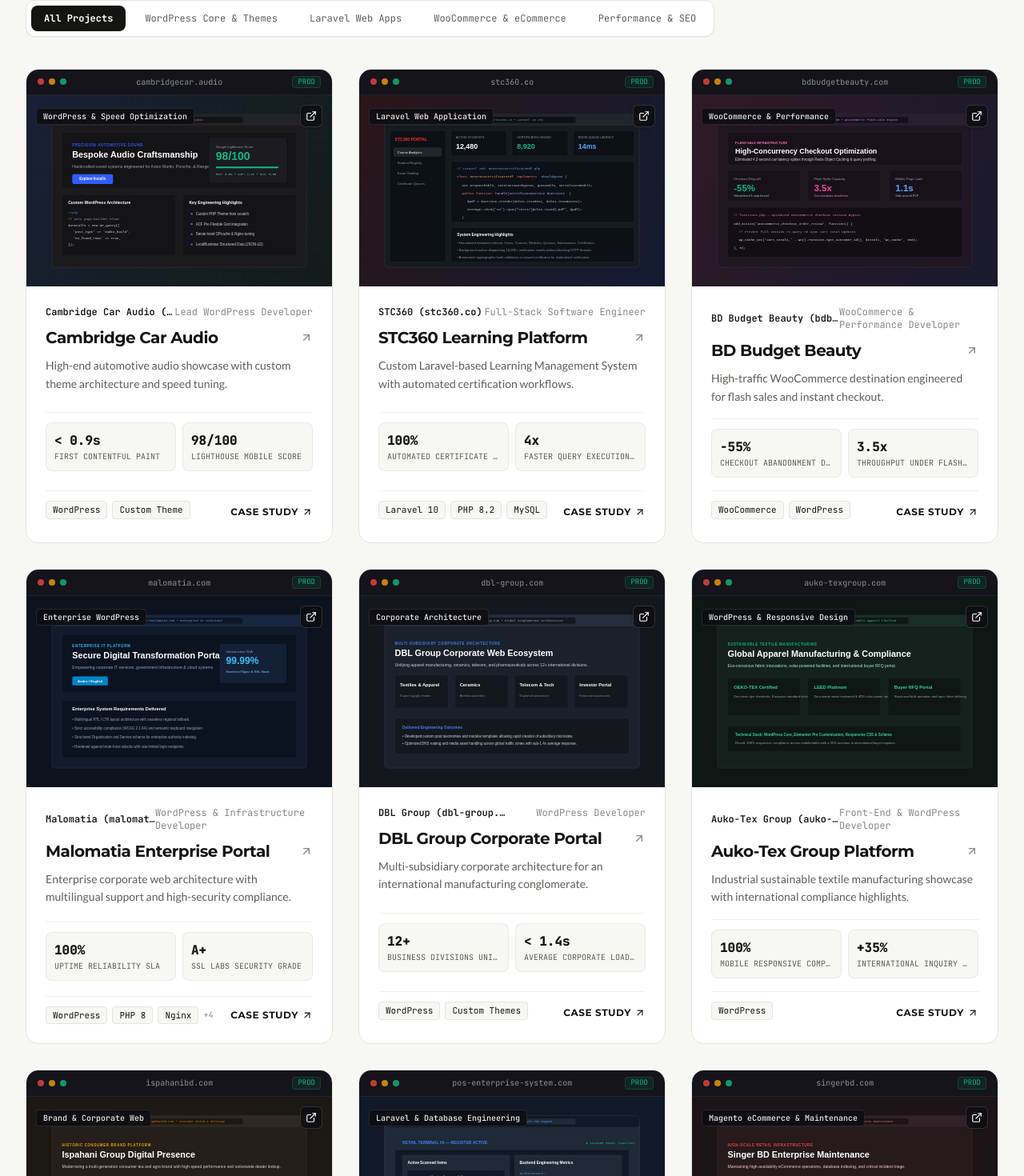
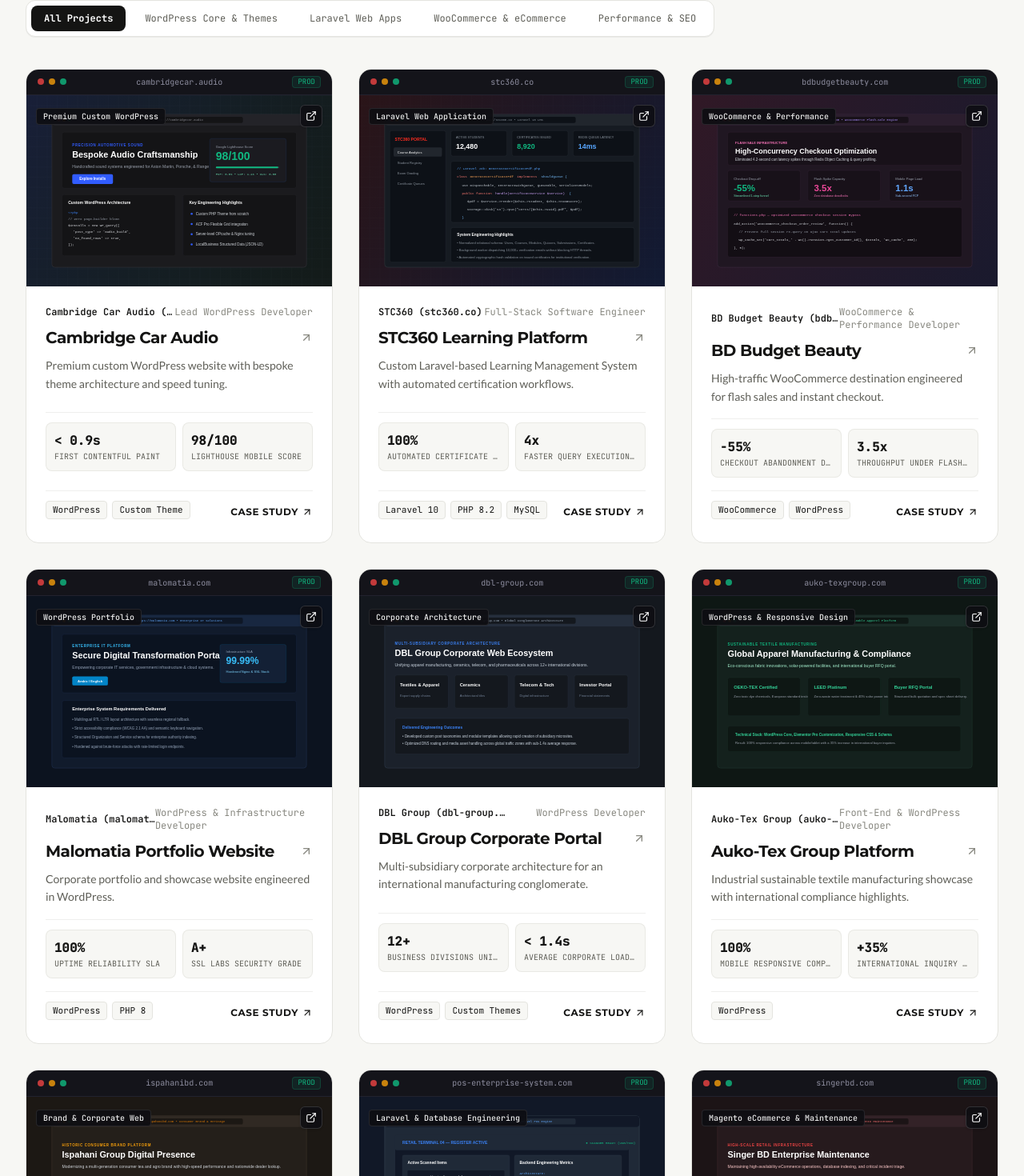
Before and after one commit to razu21698/portfolio, a Next.js app: page /work in a window 1280 px wide. Shown: the part 434-1904 px from the top of the page at 80% size. Built offline with nearby package versions, Linux system fonts and the light colour scheme.

Commit message:
fix: update Malomatia to WordPress portfolio and Cambridge Car Audio to premium custom WordPress

```diff
--- a/src/data/projects.ts
+++ b/src/data/projects.ts
@@ -4,10 +4,10 @@
   {
     slug: 'cambridge-car-audio',
     title: 'Cambridge Car Audio',
-    tagline: 'High-end automotive audio showcase with custom theme architecture and speed tuning.',
+    tagline: 'Premium custom WordPress website with bespoke theme architecture and speed tuning.',
     client: 'Cambridge Car Audio (UK/International)',
     category: 'wordpress',
-    categoryLabel: 'WordPress & Speed Optimization',
+    categoryLabel: 'Premium Custom WordPress',
     role: 'Lead WordPress Developer',
     timeline: '2024 - 2025',
     featured: true,
@@ -18,7 +18,7 @@
       '/projects/cambridge-car-audio-detail.svg',
     ],
     summary:
-      'Engineered a bespoke, lightweight WordPress theme for a premium car audio specialist. Replaced heavy multipurpose page builders with clean semantic markup, custom post types for vehicle installs, and server-level caching resulting in sub-second load times.',
+      'Engineered a premium custom WordPress website for a high-end automotive audio specialist in Cambridge, UK. Replaced heavy multipurpose page builders with a bespoke custom theme, clean semantic markup, custom post types for vehicle installs, and server-level caching resulting in sub-second load times.',
     challenge:
       'The client’s legacy site was severely weighed down by uncompressed media, an overengineered commercial theme, and poor mobile responsiveness. Mobile load times exceeded 6 seconds, leading to bounce rates above 65% and poor Google search positioning.',
     solution:
@@ -30,6 +30,7 @@
       { metric: '-62%', label: 'Page Weight Reduction', verified: true },
     ],
     keyHighlights: [
+      'Bespoke custom WordPress theme engineered from scratch with zero page-builder bloat.',
       'Custom vehicle installation showcase with categorized audio upgrades.',
       'Lightweight JavaScript image galleries avoiding third-party library bloat.',
       'Structured LocalBusiness and Product JSON-LD schema for enhanced search snippets.',
@@ -114,11 +115,11 @@
   },
   {
     slug: 'malomatia',
-    title: 'Malomatia Enterprise Portal',
-    tagline: 'Enterprise corporate web architecture with multilingual support and high-security compliance.',
+    title: 'Malomatia Portfolio Website',
+    tagline: 'Corporate portfolio and showcase website engineered in WordPress.',
     client: 'Malomatia (malomatia.com)',
     category: 'wordpress',
-    categoryLabel: 'Enterprise WordPress',
+    categoryLabel: 'WordPress Portfolio',
     role: 'WordPress & Infrastructure Developer',
     timeline: '2024',
     featured: true,
@@ -129,25 +130,26 @@
       '/projects/malomatia-detail.svg',
     ],
     summary:
-      'Maintained, customized, and hardened the web portal for a premier IT solutions provider. Integrated custom Gutenberg blocks, structured corporate service hierarchies, and hardened server configurations against threats.',
+      'Engineered a modern corporate portfolio website built in WordPress for Malomatia. Developed custom showcase grids, modular portfolio templates, and hardened server configurations for international client presentations.',
     challenge:
-      'Needed to support rigorous enterprise branding standards, multi-regional content variations, and corporate security guidelines with zero downtime tolerance.',
+      'Needed to support rigorous enterprise branding standards, multi-regional portfolio content variations, and corporate security guidelines with zero downtime tolerance.',
     solution:
-      'Implemented clean modular templates, optimized Nginx server blocks, deployed SSL/TLS hardening, and instituted automated security monitoring and technical SEO schema.',
-    technologies: ['WordPress', 'PHP 8', 'Nginx', 'JavaScript', 'Technical SEO', 'Schema.org', 'Cloudflare'],
+      'Implemented clean modular templates, customized WordPress portfolio layouts, optimized Nginx server blocks, deployed SSL/TLS hardening, and instituted automated security monitoring and technical SEO schema.',
+    technologies: ['WordPress', 'PHP 8', 'Custom Theme', 'Nginx', 'JavaScript', 'Technical SEO', 'Schema.org', 'Cloudflare'],
     results: [
       { metric: '100%', label: 'Uptime Reliability SLA', verified: true },
       { metric: 'A+', label: 'SSL Labs Security Grade', verified: true },
       { metric: '+40%', label: 'Organic Search Impressions', verified: true },
     ],
     keyHighlights: [
-      'Enterprise service matrix with deep taxonomy filtering.',
+      'Bespoke WordPress portfolio architecture showcasing enterprise IT solutions.',
+      'Modular custom blocks developed with standard WordPress block APIs.',
       'Comprehensive on-page and technical SEO with structured organizational metadata.',
       'Hardened security posture including two-factor authentication and strict file permissions.',
       'Server-level reverse proxy caching for fast global delivery.',
     ],
     architectureNotes:
-      'Modular custom blocks developed with standard WordPress block APIs, reducing external script dependencies while empowering content editors.',
+      'Modular custom blocks developed with standard WordPress block APIs, reducing external script dependencies while empowering content editors to manage their project portfolio seamlessly.',
   },
   {
     slug: 'dbl-group',
```
